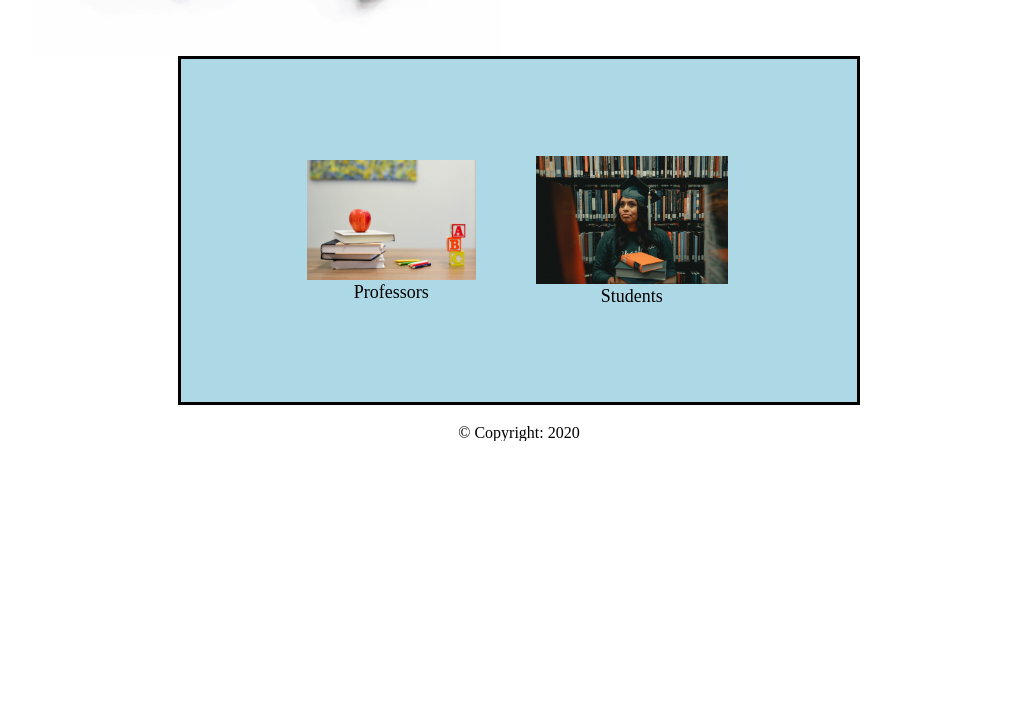
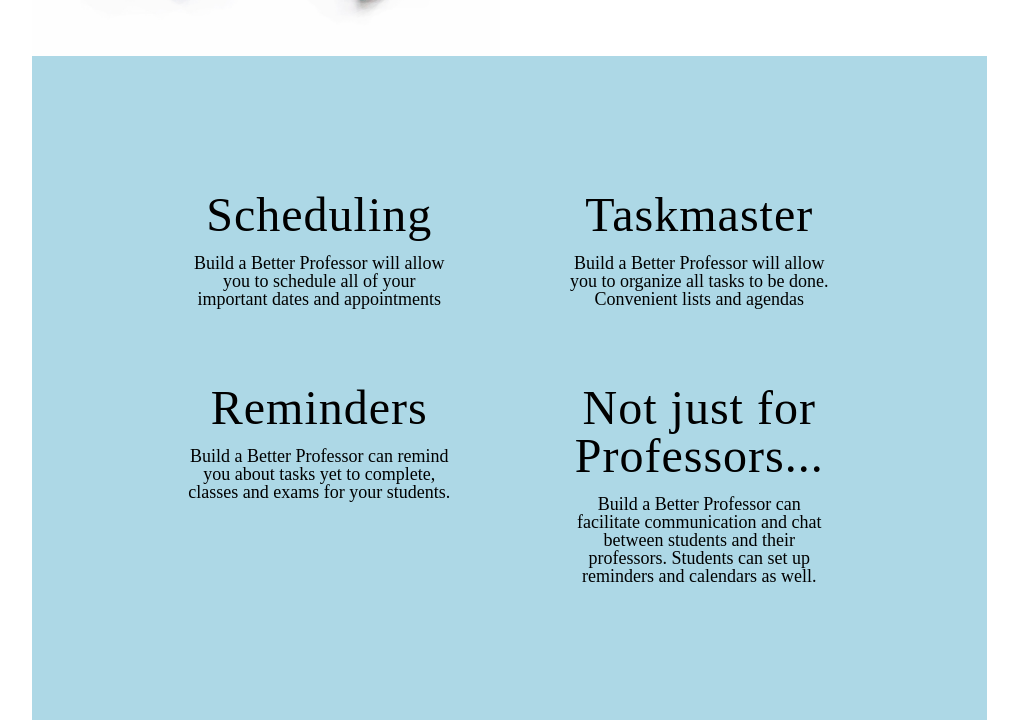
Before and after one commit to BuildWeek-better-professor-1/BuildWeek-better-professor-1.github.io, a plain HTML site: page index.html in a window 1280 px wide. Shown: the part 1138-1862 px from the top of the page, without its empty margins (121-1139 px from the left). Before the commit the page ends 1579 px from the top, so only its background shows below. Drawn offline with Linux system fonts and the light colour scheme.

Commit message:
Twelfth push.  Content added

```diff
--- a/index.html
+++ b/index.html
@@ -65,19 +65,36 @@
       </li>
     </ul>
   </div>
+</div>
+  <div class = "perks">
+    <div class = "box2">
+      <h2>Scheduling</h2>
+      <p>Build a Better Professor will allow you to schedule all of your important dates and appointments</p>
+    </div>
+    <div class = "box2">
+      <h2>Taskmaster</h2>
+      <p>Build a Better Professor will allow you to organize all tasks to be done.  Convenient lists and agendas</p>
+    </div>
+    <div class = "box2">
+      <h2>Reminders</h2>
+      <p>Build a Better Professor can remind you about tasks yet to complete, classes and exams for your students.</p>
+    </div>
+    <div class = "box2">
+      <h2>Not just for Professors...</h2>
+      <p>Build a Better Professor can facilitate communication and chat between students and their professors.  Students can set up reminders and calendars as well.</p>
+    </div>
+  </div>
 
-
-</div>
 <div class = "regBox">
-  <div id = "instructorBox">
-      <a href = "#">
+  <div class = "box3">
+      <a href = "http://betterprofessorweb.netlify.com">
       <img class = "apple" src = "images/element5-digital-OyCl7Y4y0Bk-unsplash.jpg" alt = "Apple on teachers desk">
       </a>
       <a href = "http://betterprofessorweb.netlify.com">Professors</a>
 </div>
 
-  <div id ="studentBox">
-      <a href = "#">
+  <div class ="box3">
+      <a href = "http://betterprofessorweb.netlify.com/students">
           <img class = "graduate" src ="images/clay-banks-zUf39GDNyzU-unsplash.jpg" alt = "Graduate in Library">
       </a>
       <a href = "http://betterprofessorweb.netlify.com/students">Students</a>
@@ -87,6 +104,7 @@
 
 </div>
 </div>
+</div>
 
 <footer>
   <p>&copy Copyright: 2020</p>
--- a/less/index.less
+++ b/less/index.less
@@ -143,21 +143,33 @@ h2 {
 }
 }
 }
+.perks {
+  display: flex;
+  flex-wrap: wrap;
+  max-width: 98%;
+  padding: 10%;
+ justify-content: space-around;
+  background: #add8e6;
+
+  .box2 {
+    width: 35%;
+text-align: center;
+margin: 5%;
+  }
+}
+
 .regBox {
   display: flex;
-  margin: auto;
-  width: 70%;
-  padding: 10%;
+  padding: 5%;
+margin-top: 5%;
+margin-bottom: 5%;
   border: 3px solid black;
-  align-content: center;
   background: #add8e6;
 
 
-#instructorBox {
-    flex-direction: column;
-    margin: auto;
-    text-align: center;
-  .apple {
+.box3 {
+  flex-wrap: wrap;
+  img {
     width: 75%;
     height: auto;
   }
@@ -170,29 +182,8 @@ h2 {
     color: white;
 
   }
+
 }
-#studentBox {
-  flex-direction: column;
-  margin: auto;
-  text-align: center;
-  .graduate {
-    width: 75%;
-    height: auto;
-  }
-  a {
-    text-decoration: none;
-    color: black;
-  }
-  a:hover {
-    background-color: purple;
-    color: white;
-
-  }
-}
-
-
-
-
 }
 footer {
   display: flex;
```
Also changed, not shown: about.html (+1 -1 lines), css/index.css.
